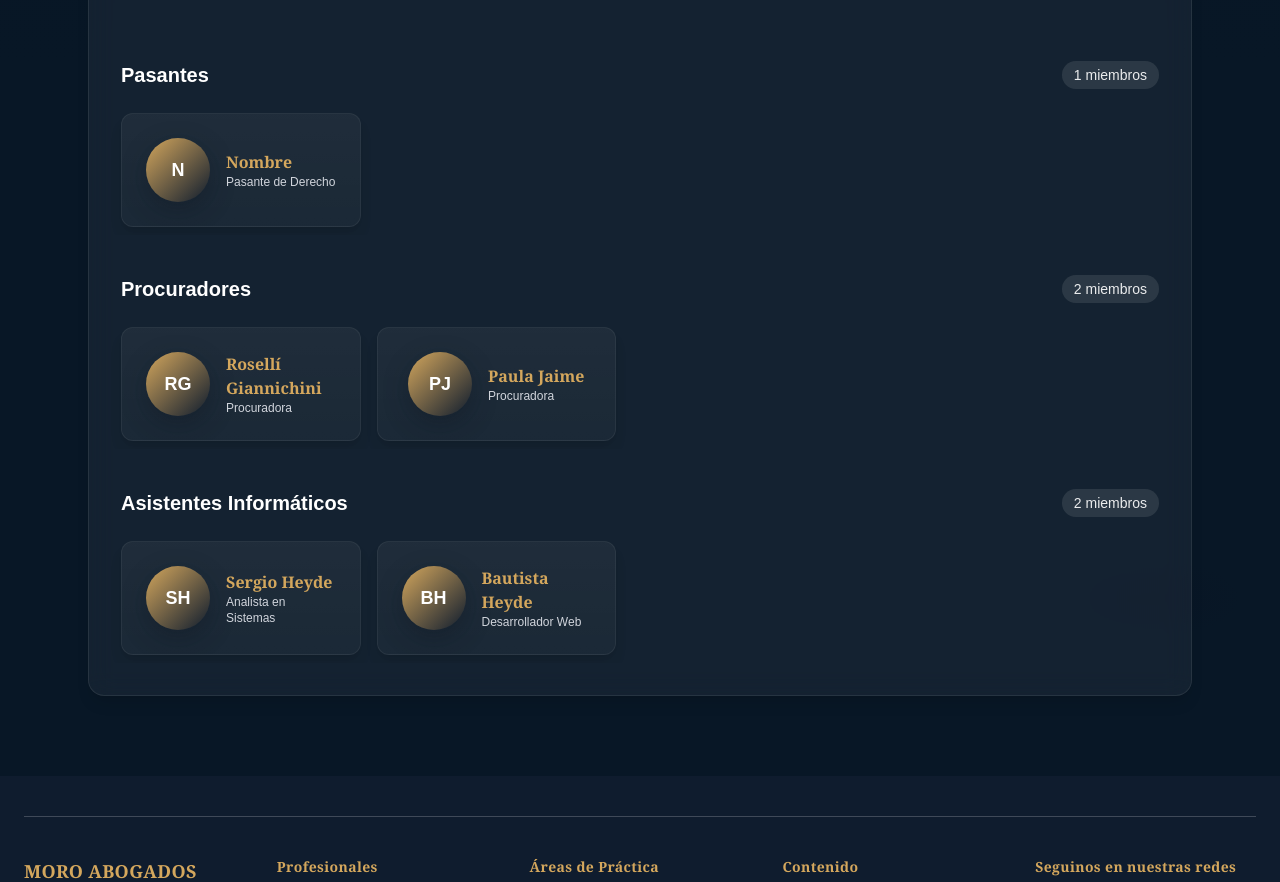
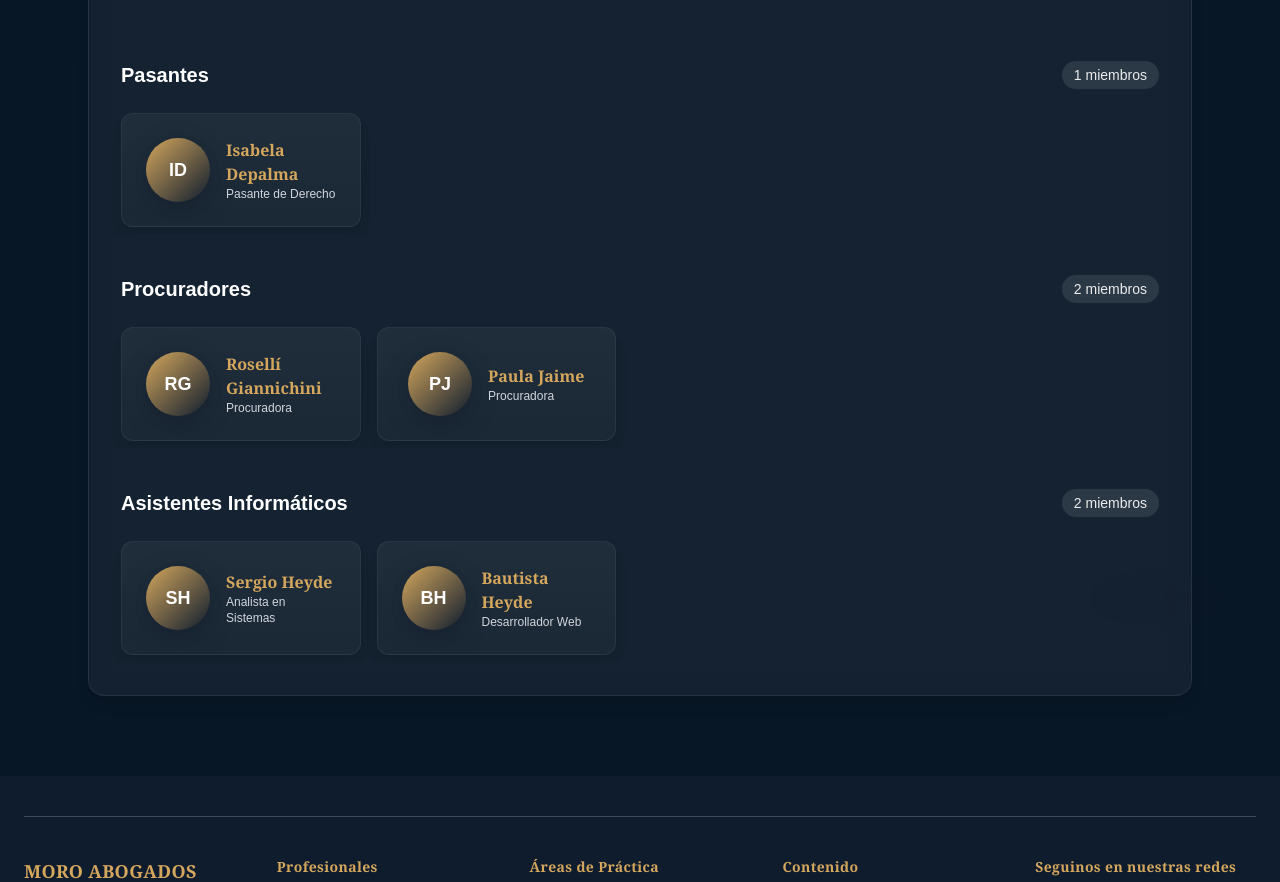
Before and after one commit to BHeydeBautista/MoroAbogados, a Next.js app: page /Team in a window 1280 px wide. Shown: the part 1000-1882 px from the top of the page. Built offline with nearby package versions, Linux system fonts and the light colour scheme.

Commit message:
info: agregue nombre pasante

```diff
--- a/src/data/teamData.ts
+++ b/src/data/teamData.ts
@@ -53,7 +53,7 @@ export const abogados: TeamMember[] = [
 
 export const pasantes: TeamMember[] = [
   {
-    name: "Nombre",
+    name: "Isabela Depalma",
     role: "Pasante de Derecho",
     bio: "Estudiante avanzada en derecho. Apoyo en investigaciones y gestión de documentación.",
   },
```
